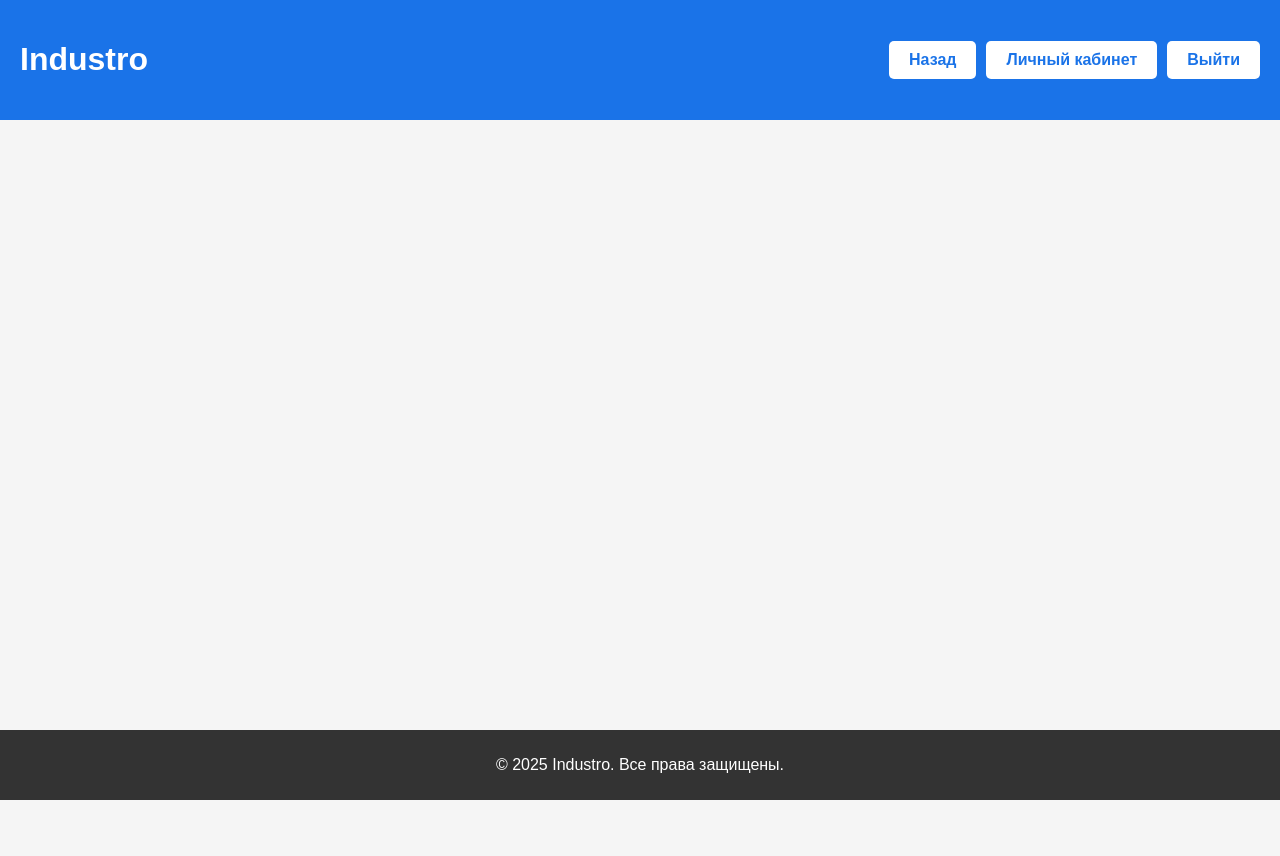
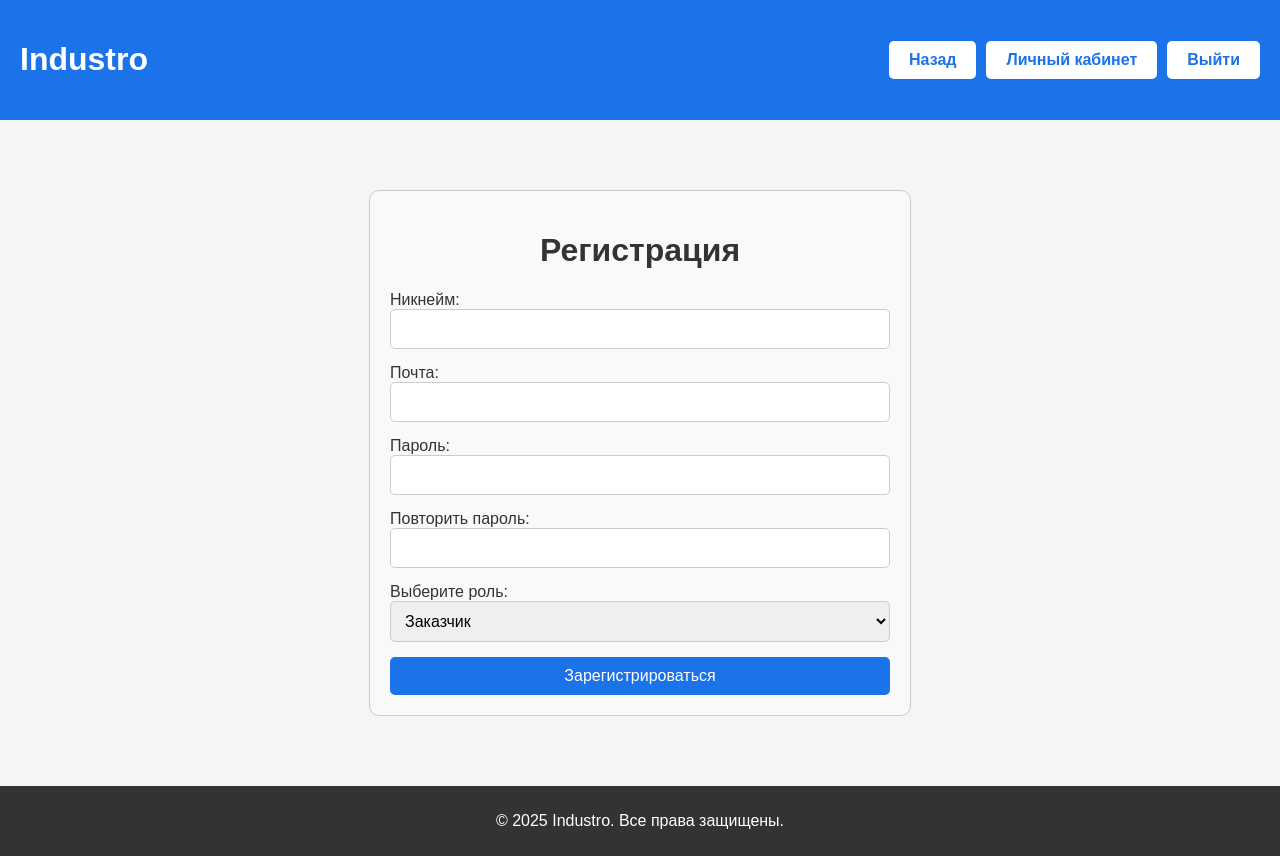
Before and after one commit to 33322111/industro, a React (Vite) app in the folder frontend/: page /register in a window 1280 px wide. Before the commit the page ends 800 px from the top, so only its background shows below. Built offline with nearby package versions, Linux system fonts and the light colour scheme.

Commit message:
Added login api and login+registration pages

```diff
--- a/frontend/src/App.jsx
+++ b/frontend/src/App.jsx
@@ -3,13 +3,15 @@ import { BrowserRouter as Router, Route, Routes, Navigate } from "react-router-d
 import Layout from "./components/Layout";
 import Home from "./pages/Home";
 import PasswordReset from "./pages/PasswordReset";
+import Register from "./pages/Register.jsx";
+import Login from "./pages/Login.jsx";
 
 function App() {
   const [isAuthenticated, setIsAuthenticated] = useState(false);
 
   // Проверяем наличие токена авторизации
   useEffect(() => {
-    const token = localStorage.getItem("authToken");
+    const token = localStorage.getItem("session_token");
     setIsAuthenticated(!!token); // Если токен есть, пользователь авторизован
   }, []);
 
@@ -18,14 +20,14 @@ function App() {
       <Layout isAuthenticated={isAuthenticated}>
         <Routes>
           <Route path="/" element={<Home />} />
-          {/*<Route*/}
-          {/*  path="/login"*/}
-          {/*  element={!isAuthenticated ? <div>Логин</div> : <Navigate to="/" />}*/}
-          {/*/>*/}
-          {/*<Route*/}
-          {/*  path="/register"*/}
-          {/*  element={!isAuthenticated ? <div>Регистрация</div> : <Navigate to="/" />}*/}
-          {/*/>*/}
+          <Route
+            path="/login"
+            element={!isAuthenticated ? <Login />: <Navigate to="/" />}
+          />
+          <Route
+            path="/register"
+            element={!isAuthenticated ? <Register />: <Navigate to="/" />}
+          />
           <Route
             path="/password-reset"
             element={!isAuthenticated ? <PasswordReset /> : <Navigate to="/" />}
--- /dev/null
+++ b/frontend/src/pages/Login.jsx
@@ -0,0 +1,125 @@
+import React, { useState } from "react";
+import { useNavigate } from "react-router-dom";
+import api from "../services/api";
+
+const Login = () => {
+  const navigate = useNavigate();
+  const [formData, setFormData] = useState({
+    username: "",
+    password: "",
+  });
+  const [error, setError] = useState("");
+
+  const handleChange = (e) => {
+    setFormData({ ...formData, [e.target.name]: e.target.value });
+  };
+
+  const handleSubmit = async (e) => {
+    e.preventDefault();
+    try {
+      const response = await api.post("/login/", formData); // Отправляем username и password на сервер
+      const { access } = response.data;
+
+      // Сохраняем токен в localStorage
+      localStorage.setItem("authToken", access);
+      setError("");
+
+      // Перенаправляем пользователя на главную страницу
+      navigate("/");
+    } catch (err) {
+      setError("Ошибка входа. Проверьте введённые данные.");
+    }
+  };
+
+  return (
+    <div style={styles.container}>
+      <h1>Вход</h1>
+      <form onSubmit={handleSubmit} style={styles.form}>
+        <label style={styles.label}>
+          Имя пользователя:
+          <input
+            type="text"
+            name="username"
+            value={formData.username}
+            onChange={handleChange}
+            required
+            style={styles.input}
+          />
+        </label>
+        <label style={styles.label}>
+          Пароль:
+          <input
+            type="password"
+            name="password"
+            value={formData.password}
+            onChange={handleChange}
+            required
+            style={styles.input}
+          />
+        </label>
+        <button type="submit" style={styles.button}>
+          Войти
+        </button>
+      </form>
+      {error && <p style={styles.error}>{error}</p>}
+      <button
+        onClick={() => navigate("/password-reset")}
+        style={styles.linkButton}
+      >
+        Восстановить пароль
+      </button>
+    </div>
+  );
+};
+
+const styles = {
+  container: {
+    maxWidth: "400px",
+    margin: "50px auto",
+    padding: "20px",
+    border: "1px solid #ccc",
+    borderRadius: "10px",
+    backgroundColor: "#f9f9f9",
+    textAlign: "center",
+  },
+  form: {
+    display: "flex",
+    flexDirection: "column",
+    gap: "15px",
+  },
+  label: {
+    display: "flex",
+    flexDirection: "column",
+    textAlign: "left",
+  },
+  input: {
+    padding: "10px",
+    fontSize: "16px",
+    borderRadius: "5px",
+    border: "1px solid #ccc",
+  },
+  button: {
+    padding: "10px 20px",
+    fontSize: "16px",
+    backgroundColor: "#1a73e8",
+    color: "white",
+    border: "none",
+    borderRadius: "5px",
+    cursor: "pointer",
+  },
+  linkButton: {
+    marginTop: "10px",
+    fontSize: "14px",
+    color: "#1a73e8",
+    background: "none",
+    border: "none",
+    textDecoration: "underline",
+    cursor: "pointer",
+  },
+  error: {
+    color: "red",
+    fontWeight: "bold",
+  },
+};
+
+export default Login;
--- /dev/null
+++ b/frontend/src/pages/Register.jsx
@@ -0,0 +1,168 @@
+import React, { useState } from "react";
+import { useNavigate } from "react-router-dom";
+import api from "../services/api";
+
+const Register = () => {
+  const navigate = useNavigate();
+  const [formData, setFormData] = useState({
+    username: "",
+    email: "",
+    password: "",
+    confirmPassword: "",
+    role: "client", // 'client' для заказчика, 'contractor' для исполнителя
+  });
+  const [error, setError] = useState("");
+  const [success, setSuccess] = useState("");
+
+  const handleChange = (e) => {
+    setFormData({ ...formData, [e.target.name]: e.target.value });
+  };
+
+  const handleSubmit = async (e) => {
+    e.preventDefault();
+
+    if (formData.password !== formData.confirmPassword) {
+      setError("Пароли не совпадают");
+      setSuccess("");
+      return;
+    }
+
+    try {
+      const response = await api.post("/register/", {
+        username: formData.username,
+        email: formData.email,
+        password: formData.password,
+        is_client: formData.role === "client",
+        is_contractor: formData.role === "contractor",
+      });
+      setError("");
+      setSuccess("Регистрация успешна!");
+      setTimeout(() => navigate("/"), 2000); // Перенаправление через 2 секунды
+    } catch (err) {
+      setError("Ошибка регистрации. Проверьте введённые данные.");
+      setSuccess("");
+    }
+  };
+
+  return (
+    <div style={styles.container}>
+      <h1>Регистрация</h1>
+      <form onSubmit={handleSubmit} style={styles.form}>
+        <label style={styles.label}>
+          Никнейм:
+          <input
+            type="text"
+            name="username"
+            value={formData.username}
+            onChange={handleChange}
+            required
+            style={styles.input}
+          />
+        </label>
+        <label style={styles.label}>
+          Почта:
+          <input
+            type="email"
+            name="email"
+            value={formData.email}
+            onChange={handleChange}
+            required
+            style={styles.input}
+          />
+        </label>
+        <label style={styles.label}>
+          Пароль:
+          <input
+            type="password"
+            name="password"
+            value={formData.password}
+            onChange={handleChange}
+            required
+            style={styles.input}
+          />
+        </label>
+        <label style={styles.label}>
+          Повторить пароль:
+          <input
+            type="password"
+            name="confirmPassword"
+            value={formData.confirmPassword}
+            onChange={handleChange}
+            required
+            style={styles.input}
+          />
+        </label>
+        <label style={styles.label}>
+          Выберите роль:
+          <select
+            name="role"
+            value={formData.role}
+            onChange={handleChange}
+            style={styles.select}
+          >
+            <option value="client">Заказчик</option>
+            <option value="contractor">Исполнитель</option>
+          </select>
+        </label>
+        <button type="submit" style={styles.button}>
+          Зарегистрироваться
+        </button>
+      </form>
+      {error && <p style={styles.error}>{error}</p>}
+      {success && <p style={styles.success}>{success}</p>}
+    </div>
+  );
+};
+
+const styles = {
+  container: {
+    maxWidth: "500px",
+    margin: "50px auto",
+    padding: "20px",
+    border: "1px solid #ccc",
+    borderRadius: "10px",
+    backgroundColor: "#f9f9f9",
+    textAlign: "center",
+  },
+  form: {
+    display: "flex",
+    flexDirection: "column",
+    gap: "15px",
+  },
+  label: {
+    display: "flex",
+    flexDirection: "column",
+    textAlign: "left",
+  },
+  input: {
+    padding: "10px",
+    fontSize: "16px",
+    borderRadius: "5px",
+    border: "1px solid #ccc",
+  },
+  select: {
+    padding: "10px",
+    fontSize: "16px",
+    borderRadius: "5px",
+    border: "1px solid #ccc",
+  },
+  button: {
+    padding: "10px 20px",
+    fontSize: "16px",
+    backgroundColor: "#1a73e8",
+    color: "white",
+    border: "none",
+    borderRadius: "5px",
+    cursor: "pointer",
+  },
+  error: {
+    color: "red",
+    fontWeight: "bold",
+  },
+  success: {
+    color: "green",
+    fontWeight: "bold",
+  },
+};
+
+export default Register;
```
Also changed, not shown: 2 other files (tests, documents, lock files or other folders).
